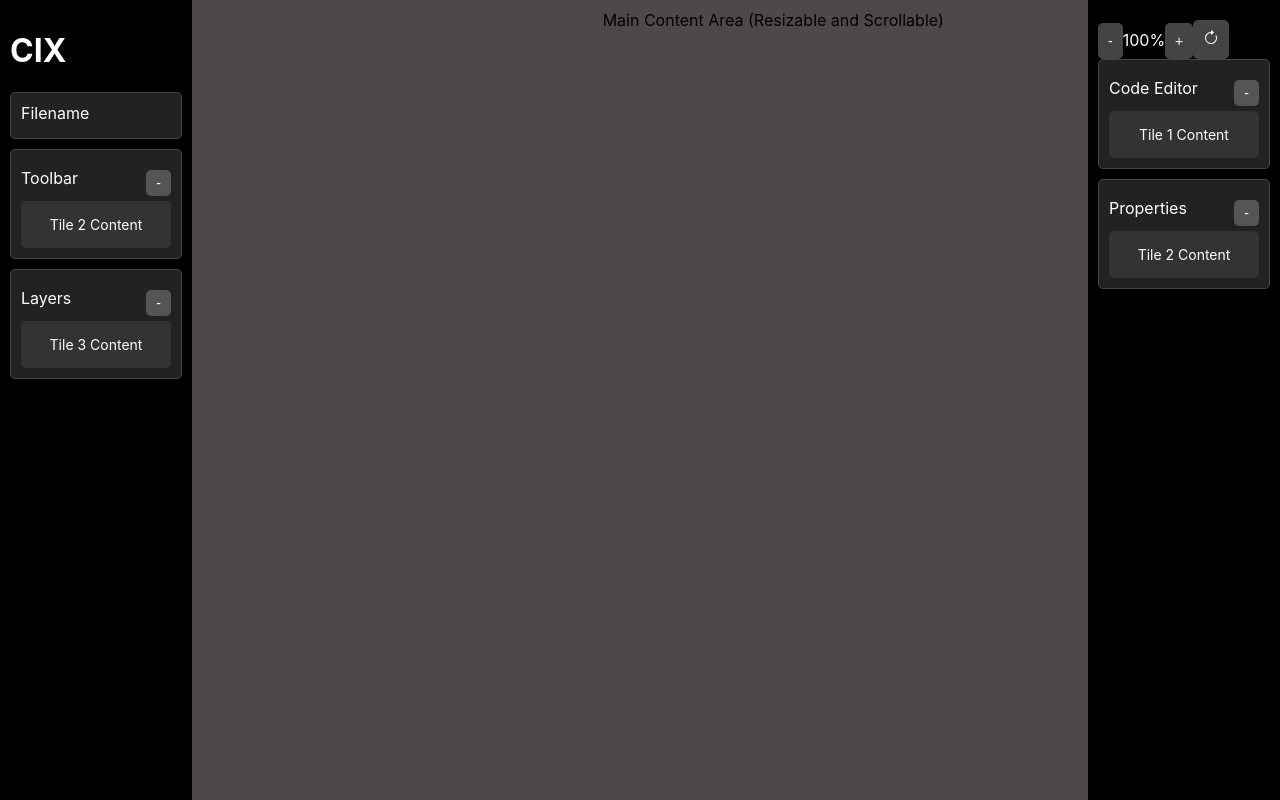
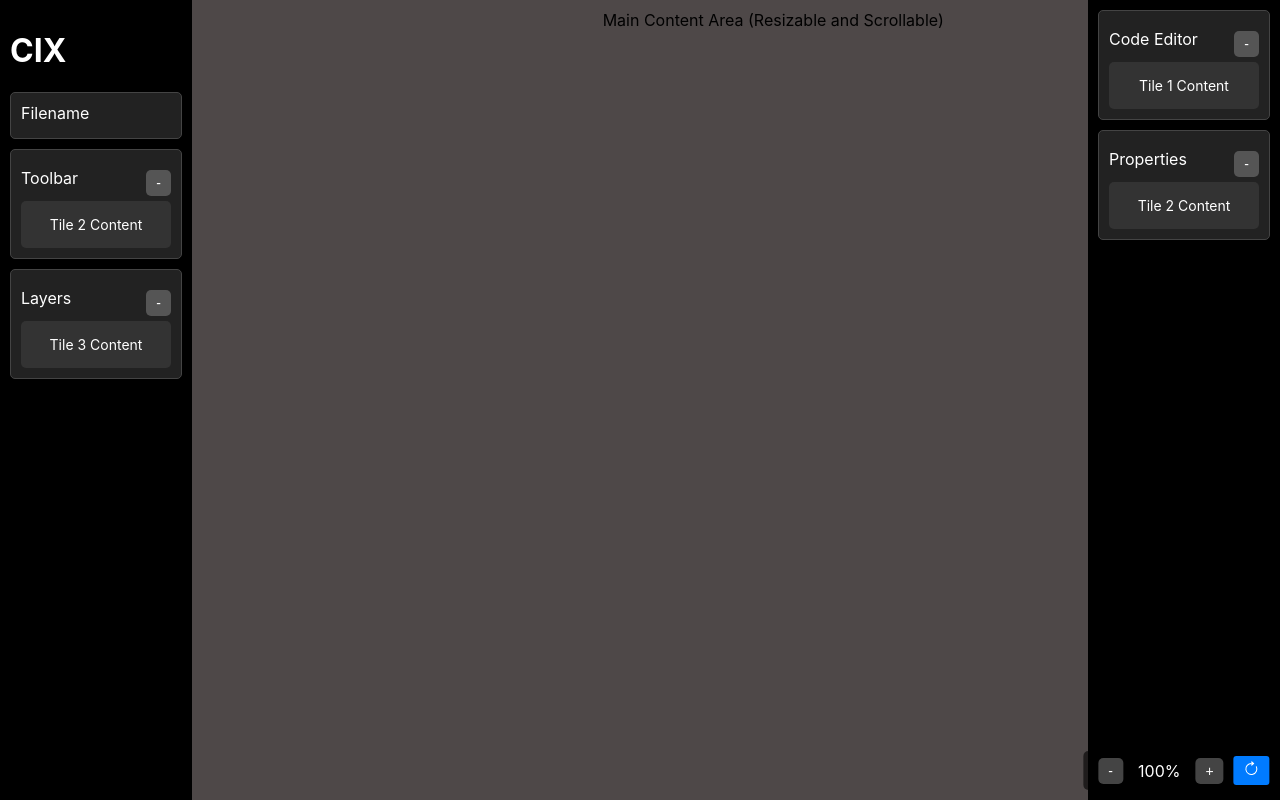
Before and after one commit to himanshuu932/cix, a React (Create React App) app: page / in a window 1280 px wide. Built offline with nearby package versions, Linux system fonts and the light colour scheme.

Commit message:
Update RightPane.css

```diff
--- a/src/panels/styles/RightPane.css
+++ b/src/panels/styles/RightPane.css
@@ -1,44 +1,49 @@
-.rightPane {
-    width: 15%;
-    height: 100vh;
-    background-color: black;
+
+
+.resetButton {
+  padding: 5px 10px;
+  margin: 0 5px;
+  background-color: #007bff;
   color: white;
-    display: flex;
-    flex-direction: column;
-    padding: 10px;
-    box-sizing: border-box;
+  border: none;
+  border-radius: 3px;
+  cursor: pointer;
 }
 
-  .section {
-    margin-bottom: 10px;
-    border: 1px solid #444;
+
+.zoomBar {
+  position: absolute;
+  bottom: 10px;
+  left: 50%;
+  transform: translateX(-50%);
+  display: flex;
+  align-items: center;
+  background-color: rgba(0, 0, 0, 0.6);
+  padding: 5px 10px;
   border-radius: 5px;
-    padding: 10px;
-    background-color: #222;
 }
 
-  .sectionHeader {
-    display: flex;
-    justify-content: space-between;
-    align-items: center;
-    margin-bottom: 5px;
-    font-size: 16px;
-  }
-
-  .button {
-    background-color: #555;
+.zoomButton {
+  background-color: #444;
   color: white;
   border: none;
   border-radius: 5px;
   padding: 5px 10px;
+  margin: 0 5px;
   cursor: pointer;
-    font-size: 14px;
 }
 
-  .tile {
-    background-color: #333;
-    padding: 15px;
-    border-radius: 5px;
-    text-align: center;
-    font-size: 14px;
+.zoomButton:hover {
+  background-color: #666;
 }
+
+.zoomPercentage {
+  color: white;
+  font-size: 16px;
+  margin: 0 10px;
+}
+
+.zoomButton:hover,
+.resetButton:hover {
+  background-color: #0056b3;
+}
```
Lines whose indentation alone changed are shown as unchanged.
